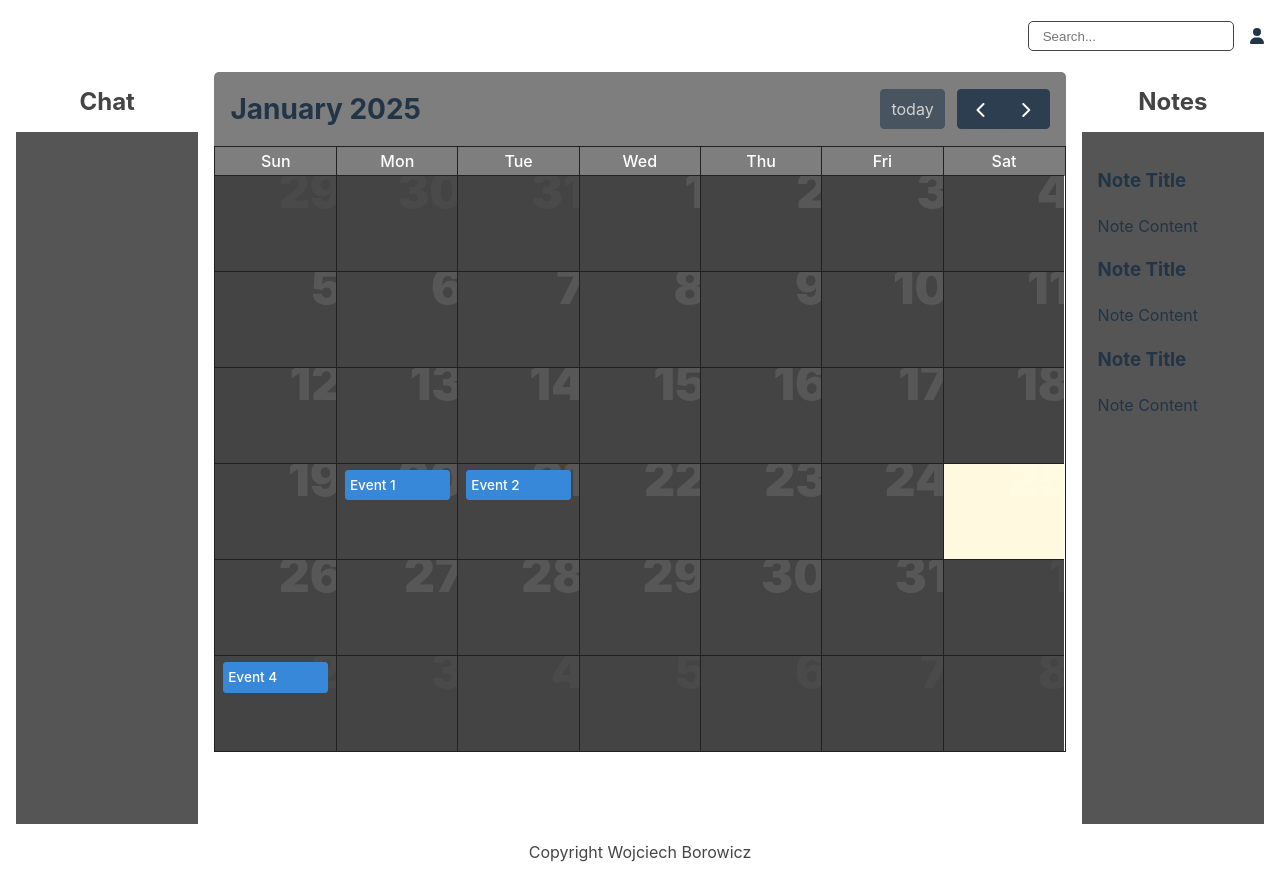
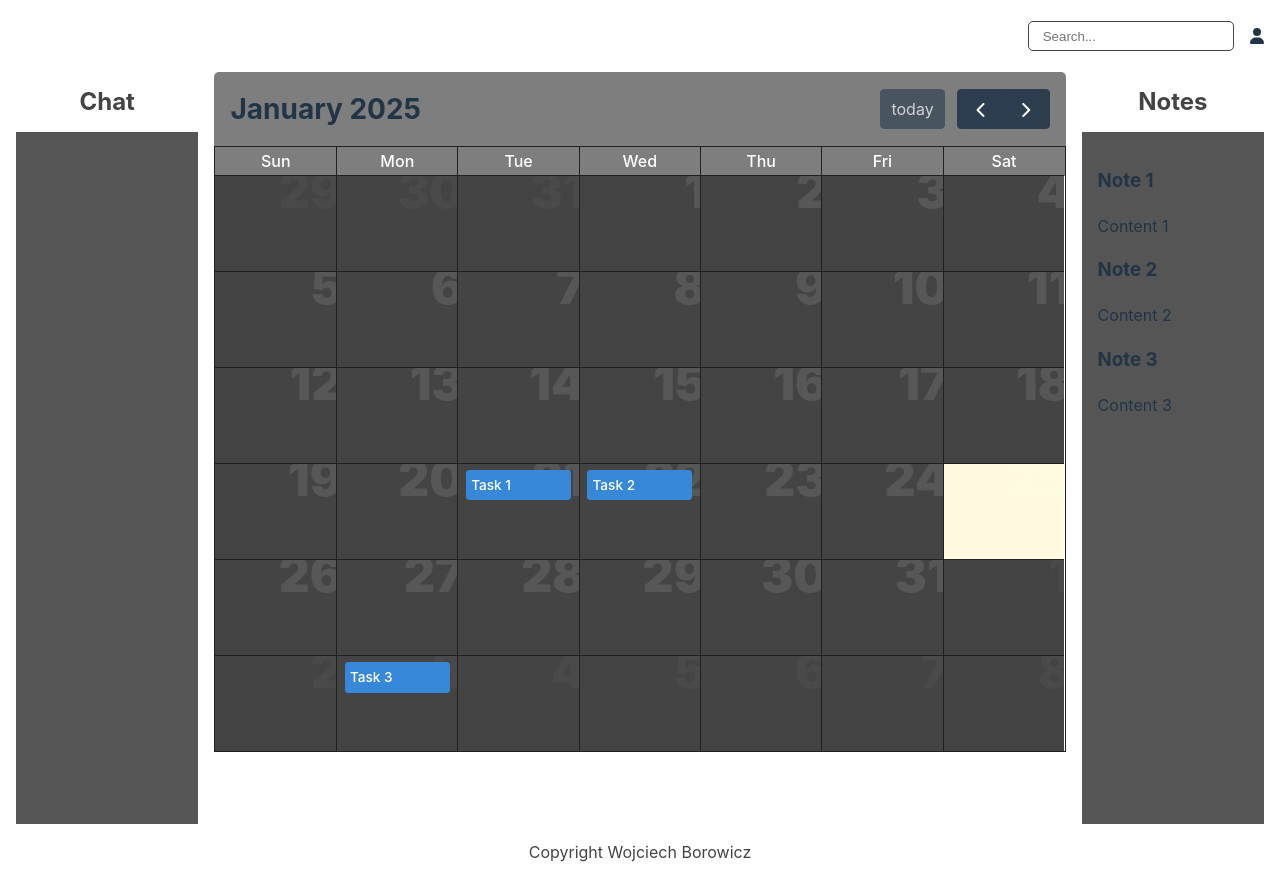
Before and after one commit to goldentata/calendar, a React (Vite) app: page / in a window 1280 px wide. Built offline with nearby package versions, Linux system fonts and the light colour scheme.

Commit message:
Interactivity beginnings

```diff
--- a/src/assets/App.css
+++ b/src/assets/App.css
@@ -52,13 +52,74 @@ main{
   justify-content: space-around;
   padding:0 1em;
 }
-.modal{
-  position:fixed;
-  display:none;
+.modal {
+  position: fixed;
+  top: 0;
+  left: 0;
+  width: 100%;
+  height: 100%;
+  background: rgba(0, 0, 0, 0.5);
+  display: flex;
+  justify-content: center;
+  align-items: center;
+  opacity: 0;
+  z-index: 9999999999;
+  pointer-events: none;
+  transition: opacity 0.3s ease;
+}
+
+.modal.show {
+  opacity: 1;
+  pointer-events: auto;
+}
+
+.modal-content {
+  background: #333;
+  padding: 2em;
+  border-radius: 8px;
+  max-width: 500px;
+  width: 90%;
 }
 footer{
   text-align: center;
   color:#444;
+}
+.user-menu {
+  position: relative;
+}
+
+.user-menu button {
+  background: none;
+  border: none;
+  color: inherit;
+  padding: 5px;
+  cursor: pointer;
+}
+
+.dropdown-menu {
+  position: absolute;
+  right: 0;
+  top: 100%;
+  background: #333;
+  border: 1px solid #444;
+  border-radius: 4px;
+  padding: 0.5em;
+  display: flex;
+  flex-direction: column;
+  gap: 0.5em;
+  min-width: 120px;
+}
+
+.dropdown-menu a,
+.dropdown-menu button {
+  padding: 0.5em 1em;
+  text-align: left;
+  width: 100%;
+}
+
+.dropdown-menu a:hover,
+.dropdown-menu button:hover {
+  background: #444;
 }
 aside{
   display:flex;
--- a/src/components/Calendar.jsx
+++ b/src/components/Calendar.jsx
@@ -1,19 +1,30 @@
 import FullCalendar from '@fullcalendar/react'
 import dayGridPlugin from '@fullcalendar/daygrid'
+import { useContext } from 'react'
+import { TaskContext  } from '../context/TaskContext'
 
 function Calendar() {
+
+  const { tasks, openTaskModal } = useContext(TaskContext)
+
+  // Map tasks to calendar events format
+  const events = tasks.map(task => ({
+    title: task.title,
+    date: task.date,
+    extendedProps: {
+      title: task.title,
+      date : task.date,
+      description: task.description
+    }
+  }))
+
   return (
     <section id="calendar">
       <FullCalendar
         plugins={[dayGridPlugin]}
         initialView="dayGridMonth"
-        events={[
-          // your events here
-          { title: 'Event 1', date: '2025-01-20' },
-          { title: 'Event 2', date: '2025-01-21' },
-          { title: 'Event 3', date: '2025-02-21' },
-          { title: 'Event 4', date: '2025-02-02' }
-        ]}
+        events={events}
+        eventClick= {(info) => openTaskModal(info.event.extendedProps)}
         height="85vh"
       />
     </section>
--- a/src/components/Main.jsx
+++ b/src/components/Main.jsx
@@ -1,19 +1,29 @@
+import {useContext } from 'react'
+import { NoteContext } from '../context/NoteContext'
 import Sidebar from './Sidebar'
 import Calendar from './Calendar'
 import SingleNote from './SingleNote'
 import TaskModal from './TaskModal'
+import NoteModal from './NoteModal'
 
 function Main() {
+ const {notes} = useContext(NoteContext);
+
     return (
       <main>
         <Sidebar title="Chat"/>
         <Calendar />
         <Sidebar title="Notes">
-            <SingleNote />
-            <SingleNote />
-            <SingleNote />
+            {notes.map((note, index) => (
+              <SingleNote
+                key = {index}
+                title = {note.title}
+                content = {note.content}
+              />
+            ))}
         </Sidebar>
         <TaskModal />
+        <NoteModal />
       </main>
     )
   }
--- /dev/null
+++ b/src/components/NoteModal.jsx
@@ -0,0 +1,23 @@
+import { useState, useContext } from 'react'
+import { NoteContext  } from '../context/NoteContext';
+
+function NoteModal(props){
+
+    const { selectedNote, isModalOpen, setIsModalOpen } = useContext(NoteContext)
+
+    if (!isModalOpen) return null
+
+
+    console.log(selectedNote);
+    return (
+        <div className={`modal ${isModalOpen ? 'show' : ''}`} id="noteModal">
+            <div className="modal-content">
+                <h2>{selectedNote?.title}</h2>
+                <p>{selectedNote?.content}</p>
+                <button onClick={() => setIsModalOpen(false)}>Close Modal</button>
+            </div>
+        </div>
+    )
+}
+
+export default NoteModal
--- a/src/components/SingleNote.jsx
+++ b/src/components/SingleNote.jsx
@@ -1,8 +1,14 @@
-function SingleNote(props){
+import { useContext } from 'react'
+import { NoteContext } from '../context/NoteContext'
+
+function SingleNote({ title, content }){
+    const { notes, openNoteModal } = useContext(NoteContext)
+
+
     return (
-        <div>
-            <h3>Note Title</h3>
-            <p>Note Content</p>
+        <div onClick={() => openNoteModal({ title, content })} style={{ cursor: 'pointer' }}>
+            <h3>{title || "Note Title"}</h3>
+            <p>{content || "Note Content"}</p>
         </div>
     )
 }
--- a/src/components/TaskModal.jsx
+++ b/src/components/TaskModal.jsx
@@ -1,10 +1,21 @@
+import { useContext } from 'react'
+import { TaskContext } from '../context/TaskContext'
+
+
+
 function TaskModal(props){
+
+    const { selectedTask, isModalOpen, setIsModalOpen } = useContext(TaskContext)
+
+    if (!isModalOpen) return null
+
+    console.log(selectedTask);
     return (
-        <div className="modal" id="taskModal">
+        <div className={`modal ${isModalOpen ? 'show' : ''}`} id="taskModal">
             <div className="modal-content">
-                <h2>Task Modal</h2>
-                <p>Task Description</p>
-                <button>Close</button>
+                <h2>{selectedTask.title}</h2>
+                <p>{selectedTask.description}</p>
+                <button onClick={() => setIsModalOpen(false)}>Close</button>
             </div>
         </div>
     )
--- a/src/components/UserMenu.jsx
+++ b/src/components/UserMenu.jsx
@@ -1,10 +1,28 @@
 import { FontAwesomeIcon } from '@fortawesome/react-fontawesome'
+import { useState } from 'react'
 import { faUser } from '@fortawesome/free-solid-svg-icons'
 
 function UserMenu(){
+
+    const [ isOpen, setIsOpen ] = useState(false);
+
+    const toggleMenu = () => {
+        setIsOpen(!isOpen);
+    }
+
     return (
+        <div className="user-menu" onClick={toggleMenu}>
         <div>
-        <FontAwesomeIcon icon={faUser} />
+            <FontAwesomeIcon icon={faUser} />
+        </div>
+        {isOpen && (
+            <div className="dropdown-menu">
+                <ul>
+                    <li>Settings</li>
+                    <li>Logout</li>
+                </ul>
+            </div>
+        )}
         </div>
     )
 }
--- /dev/null
+++ b/src/context/NoteContext.jsx
@@ -0,0 +1,25 @@
+import { createContext, useState } from 'react'
+
+export const NoteContext = createContext()
+
+export function NoteProvider({ children }) {
+    const [selectedNote, setSelectedNote] = useState(null)
+    const [isModalOpen, setIsModalOpen] = useState(false)
+
+    const notes = [
+        { title: "Note 1", content: "Content 1" },
+        { title: "Note 2", content: "Content 2" },
+        { title: "Note 3", content: "Content 3" },
+    ]
+
+    const openNoteModal = (note) => {
+        setSelectedNote(note)
+        setIsModalOpen(true)
+    }
+
+    return (
+        <NoteContext.Provider value={{ notes, selectedNote, isModalOpen, setIsModalOpen, openNoteModal }}>
+            {children}
+        </NoteContext.Provider>
+    )
+}
--- /dev/null
+++ b/src/context/TaskContext.jsx
@@ -0,0 +1,30 @@
+import { createContext, useState } from 'react'
+
+export const TaskContext = createContext()
+
+export function TaskProvider({ children }) {
+
+    const [ selectedTask, setSelectedTask ] = useState(null)
+    const [ isModalOpen, setIsModalOpen ] = useState(false)
+
+    const tasks = [
+        { title: "Task 1", description: "Description 1", date: '2025-01-21' },
+        { title: "Task 2", description: "Description 2", date: '2025-01-22' },
+        { title: "Task 3", description: "Description 3", date: '2025-02-03' },
+    ]
+
+    const openTaskModal = (task) => {
+        setSelectedTask(task)
+        setIsModalOpen(true)
+    }
+
+    return (
+        <TaskContext.Provider value={{     tasks,
+            selectedTask,
+            isModalOpen,
+            setIsModalOpen,
+            openTaskModal  }}>
+            {children}
+        </TaskContext.Provider>
+    )
+}
```
Also changed, not shown: src/App.jsx (+7 -0 lines).
